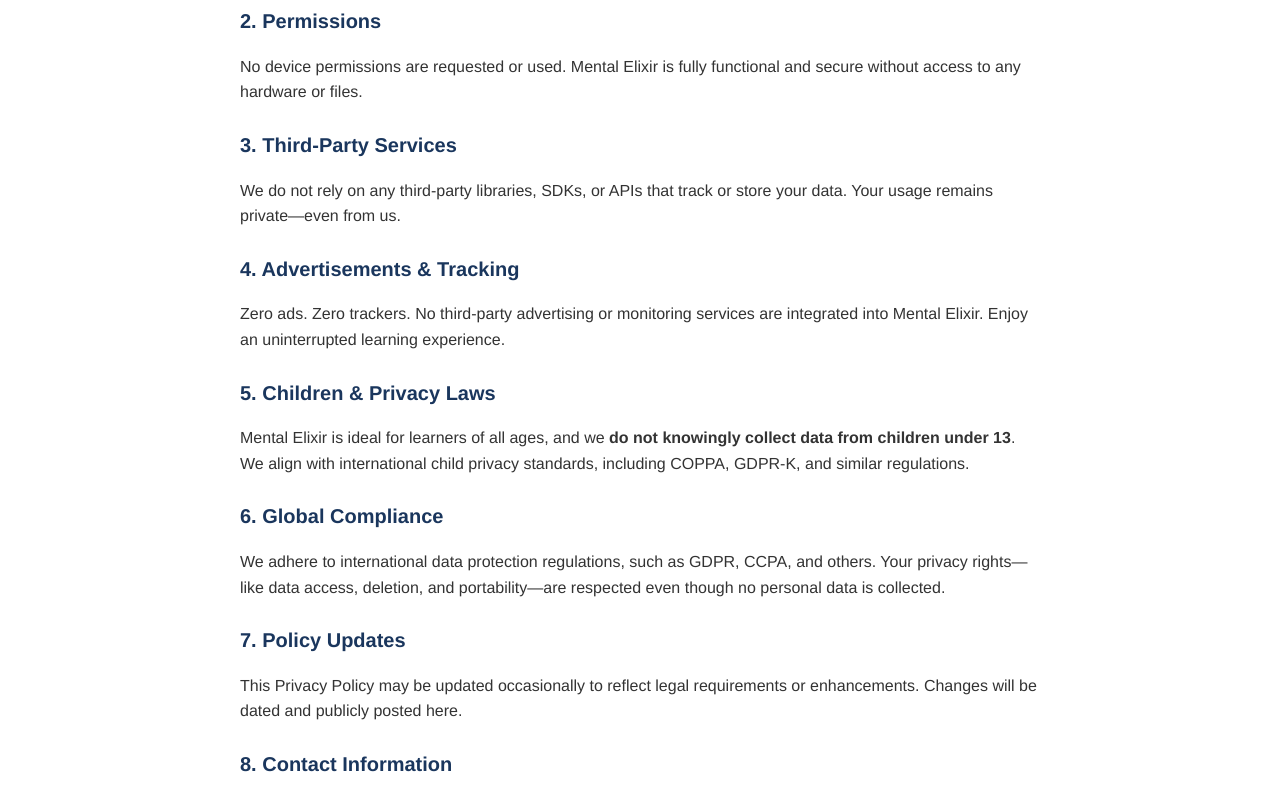
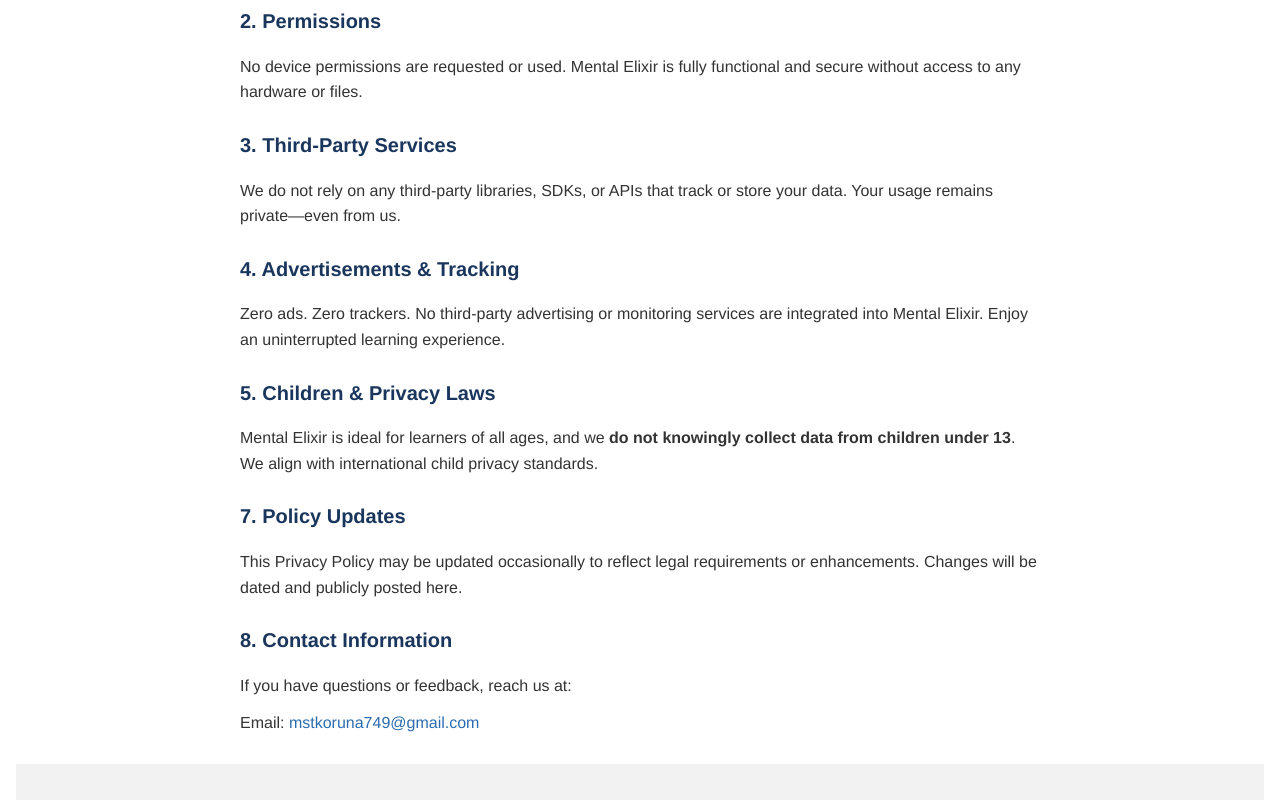
Before and after one commit to devsakibur/mental-elixir-privacy-policy, a plain HTML site: page index.html in a window 1280 px wide. Shown: the part 392-1192 px from the top of the page. Drawn offline with Linux system fonts and the light colour scheme.

Commit message:
Update index.html

```diff
--- a/index.html
+++ b/index.html
@@ -64,10 +64,8 @@
     <p>Zero ads. Zero trackers. No third-party advertising or monitoring services are integrated into Mental Elixir. Enjoy an uninterrupted learning experience.</p>
 
     <h2>5. Children & Privacy Laws</h2>
-    <p>Mental Elixir is ideal for learners of all ages, and we <strong>do not knowingly collect data from children under 13</strong>. We align with international child privacy standards, including COPPA, GDPR-K, and similar regulations.</p>
+    <p>Mental Elixir is ideal for learners of all ages, and we <strong>do not knowingly collect data from children under 13</strong>. We align with international child privacy standards.</p>
 
-    <h2>6. Global Compliance</h2>
-    <p>We adhere to international data protection regulations, such as GDPR, CCPA, and others. Your privacy rights—like data access, deletion, and portability—are respected even though no personal data is collected.</p>
 
     <h2>7. Policy Updates</h2>
     <p>This Privacy Policy may be updated occasionally to reflect legal requirements or enhancements. Changes will be dated and publicly posted here.</p>
```
